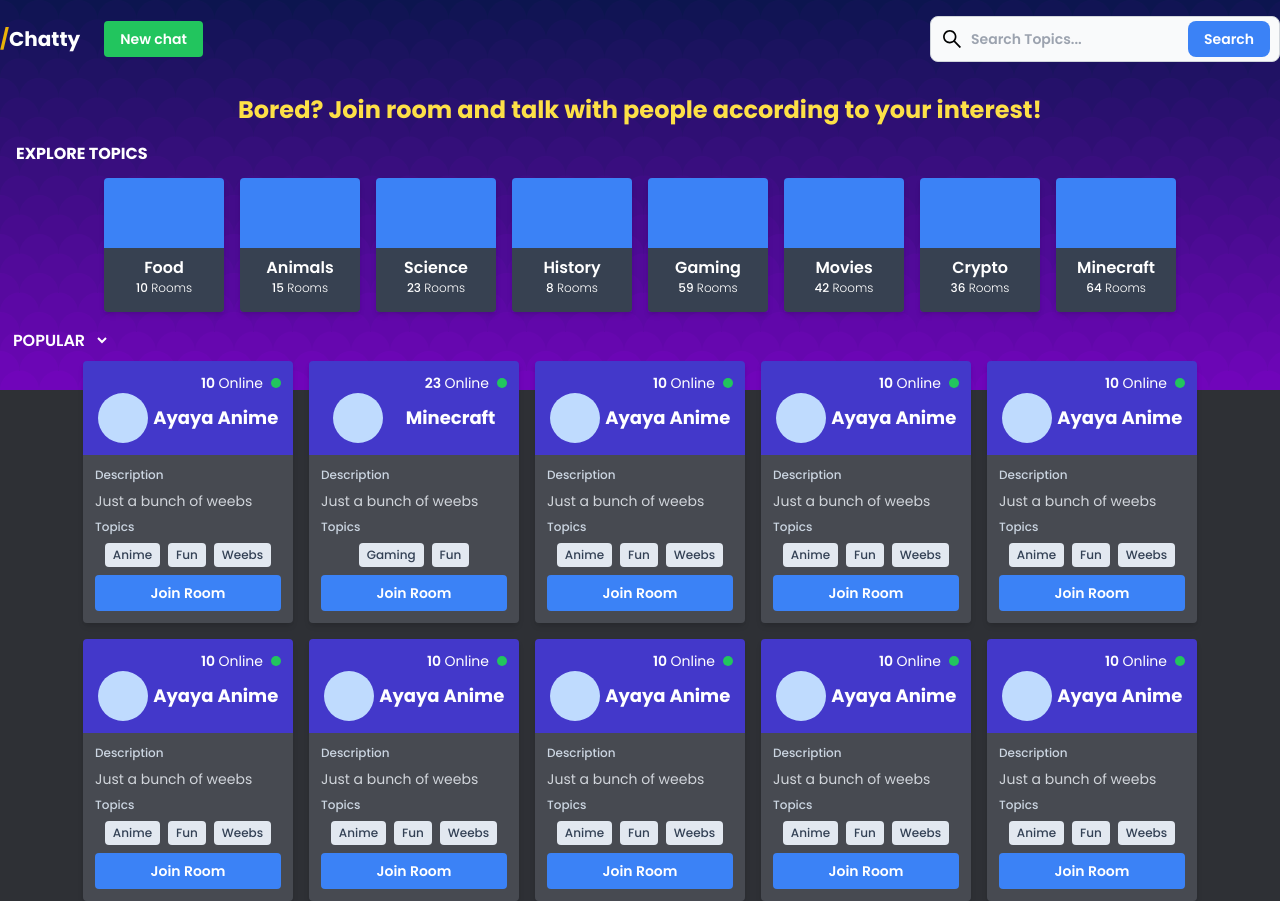
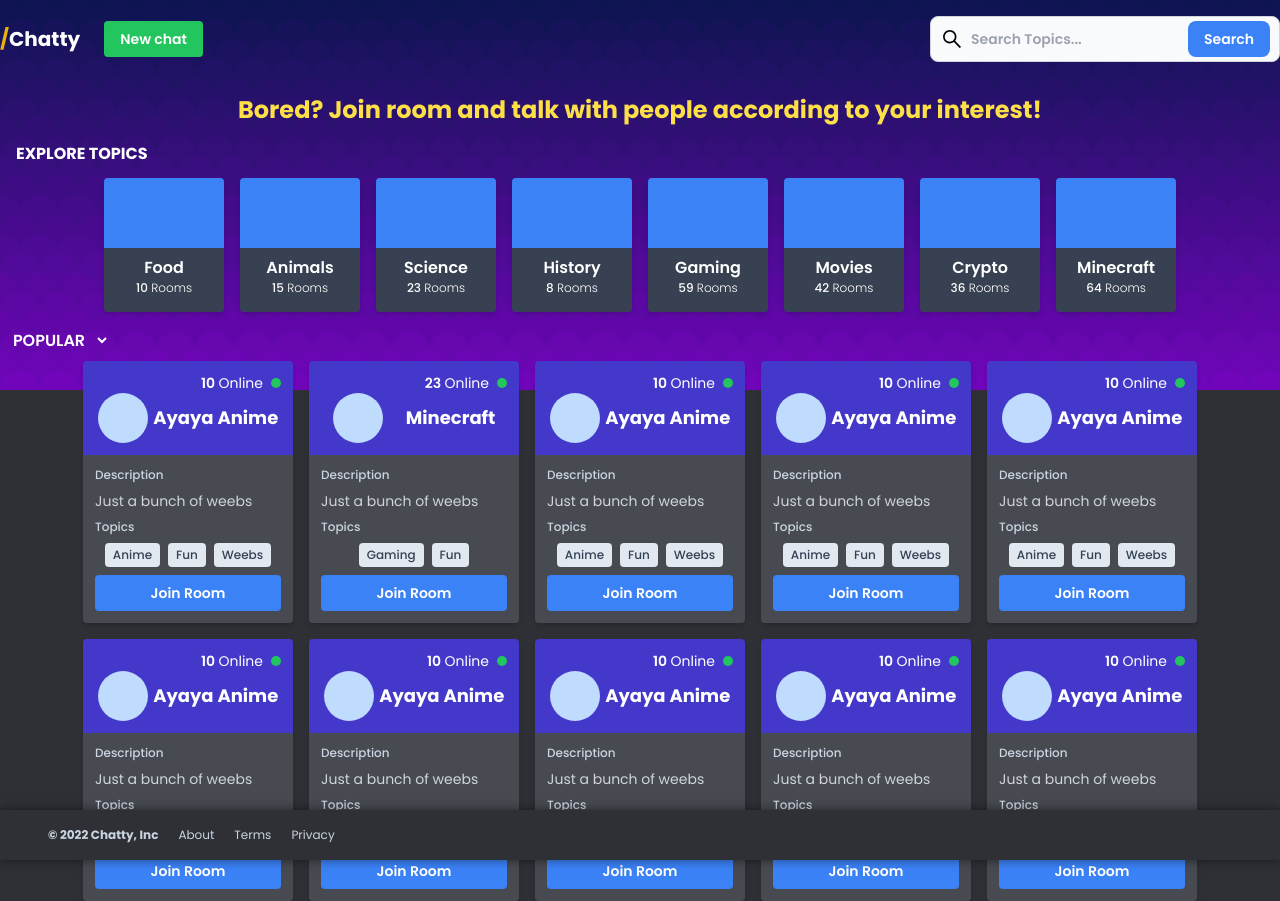
Before and after one commit to Keeeyaan/realtime-chat, a React (Vite) app: page / in a window 1280 px wide. Built offline with nearby package versions, Linux system fonts and the light colour scheme.

Commit message:
add footer UI

```diff
--- a/src/App.tsx
+++ b/src/App.tsx
@@ -1,7 +1,6 @@
-import React from 'react'
-
 import { Routes, Route } from 'react-router-dom'
 
+import Footer from './components/Footer'
 import Home from './pages/Home'
 import Chat from './pages/Chat'
 
@@ -12,6 +11,7 @@ const App = () => {
         <Route path='/' element={<Home />} />
         <Route path='/chat/:id' element={<Chat />} />
       </Routes>
+      <Footer />
     </>
   )
 }
--- a/src/components/Footer.tsx
+++ b/src/components/Footer.tsx
@@ -1,7 +1,36 @@
-import React from 'react'
+import { useState } from 'react'
+import { Link } from 'react-router-dom'
+
+import { useScrollPosition } from '../hooks/useScrollPosition'
+
+type scrollPosition = {
+  prevPos: any
+  currPos: any
+}
 
 const Footer = () => {
-  return <div>Footer</div>
+  const [sticky, setSticky] = useState(true)
+
+  useScrollPosition(
+    ({ prevPos, currPos }: scrollPosition) => {
+      const isShow = currPos.y > prevPos.y
+      if (isShow !== sticky) setSticky(isShow)
+    },
+    [sticky],
+  )
+
+  return (
+    <div
+      className={`${
+        sticky ? 'bottom-0' : '-bottom-[60px]'
+      } transition-all delay-[300ms] ease-in tranform fixed left-0 px-6 h-[50px] text-xs overflow-hidden text-slate-300 gap-5 flex items-center w-full shadow-[0_0_10px_0_rgba(0,0,0,0.5)] bg-[#2e3035]`}
+    >
+      <Link to='/' className='ml-6 font-bold'>{`© ${new Date().getFullYear()} Chatty, Inc`}</Link>
+      <Link to='/'>About</Link>
+      <Link to='/'>Terms</Link>
+      <Link to='/'>Privacy</Link>
+    </div>
+  )
 }
 
 export default Footer
```
